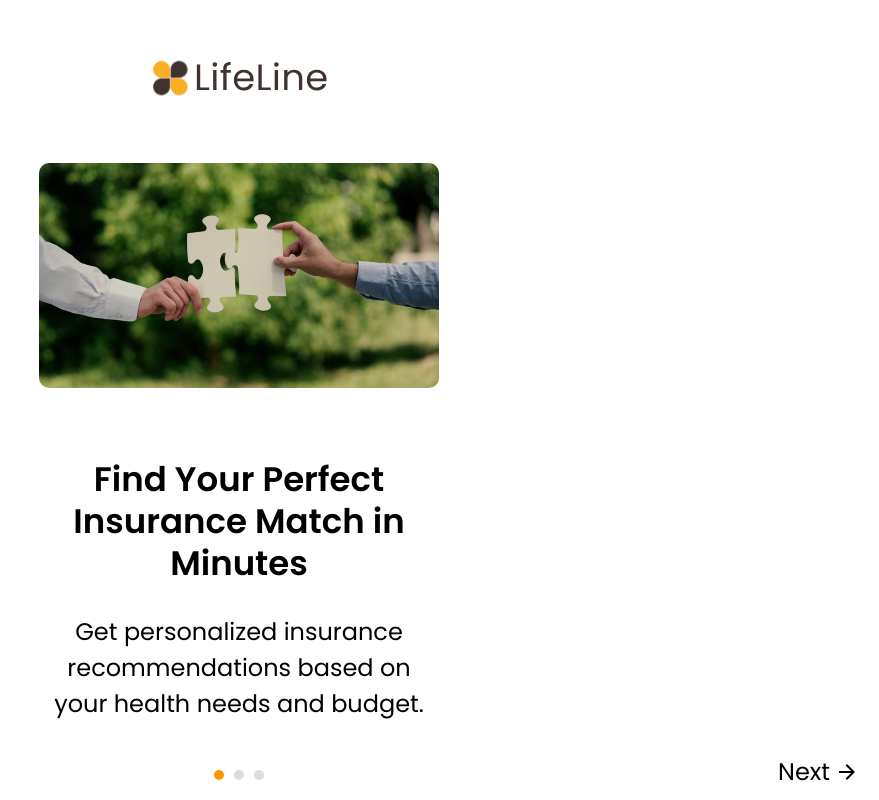
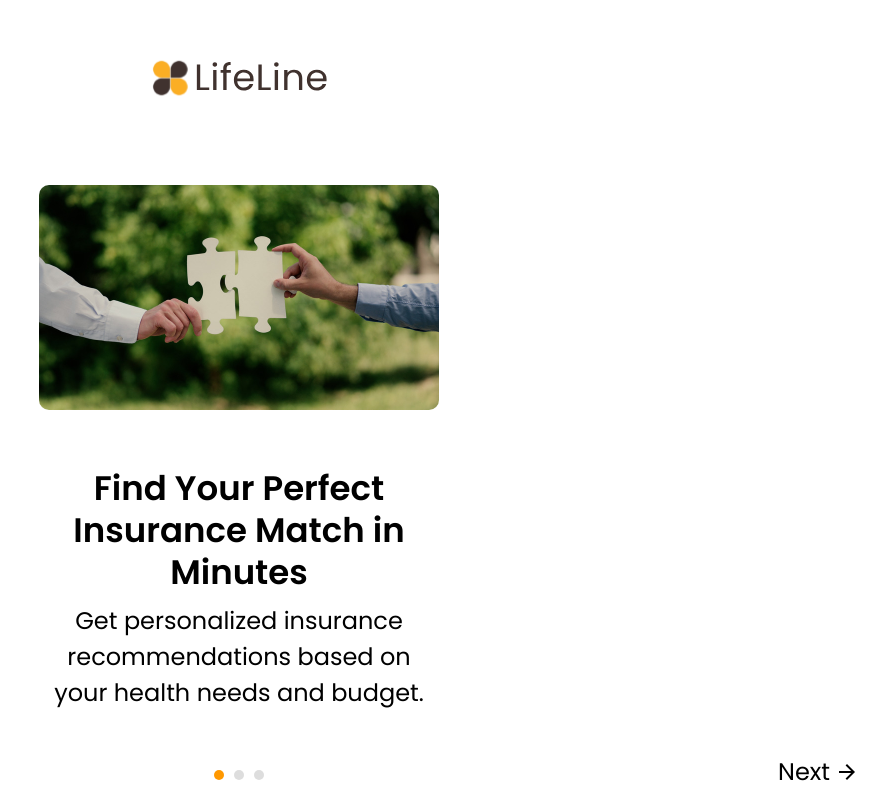
Before and after one commit to LifeLine-Africa/insurance-recommendation-portal, a React (Create React App) app: page / in a window 1280 px wide. Shown: the whole page, without its empty margins (401-1280 px from the left). Built offline with nearby package versions, Linux system fonts and the light colour scheme.

Commit message:
refactor: simplify layout styles in LandingPage component

```diff
--- a/src/pages/Landing/LandingPage.jsx
+++ b/src/pages/Landing/LandingPage.jsx
@@ -36,9 +36,6 @@ const LandingPage = () => {
           textAlign: "center",
           maxWidth: "400px",
           marginBottom: "20px",
-          display: "flex",
-          flexDirection: "column",
-          gap: "20px",
         }}
       >
         <img
@@ -61,7 +58,7 @@ const LandingPage = () => {
         >
           Find Your Perfect Insurance Match in Minutes
         </Typography>
-        <Typography variant="body1" sx={{ color: "#000", fontSize: "24px", marginBottom: "10px" }}>
+        <Typography variant="body1" sx={{ color: "#000", fontSize: "24px" }}>
           Get personalized insurance recommendations based on your health needs
           and budget.
         </Typography>
```
